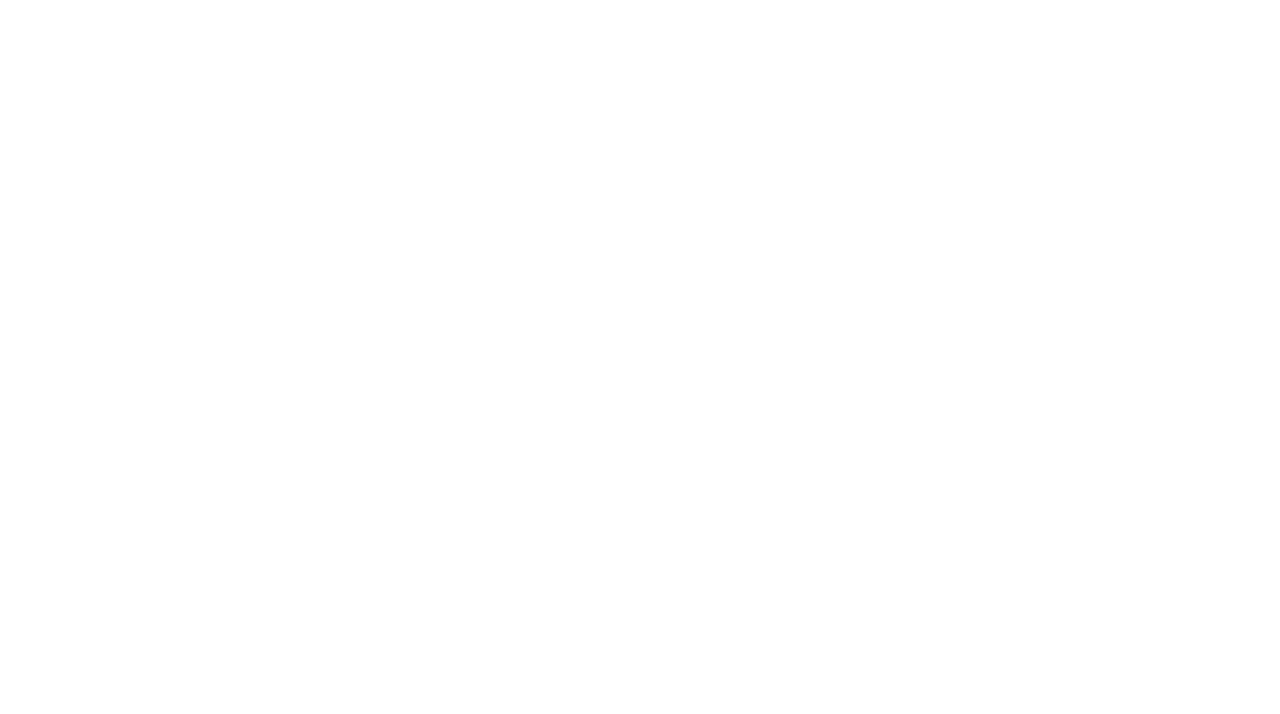
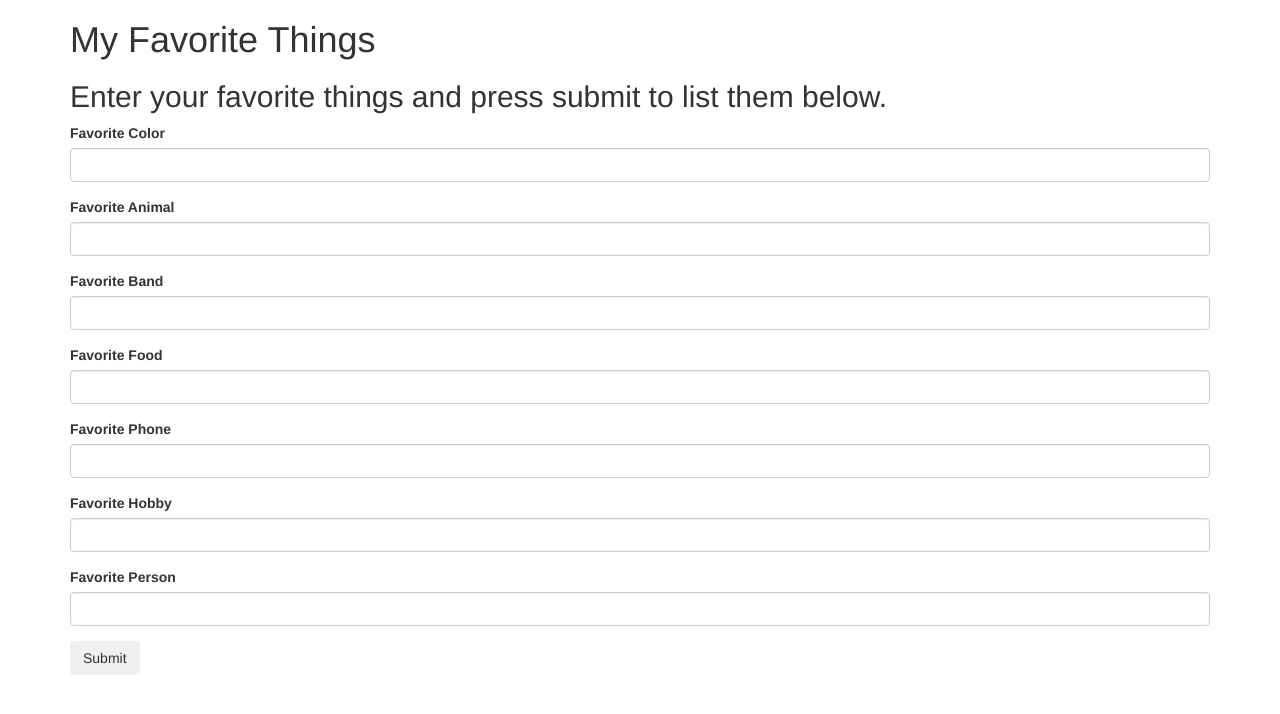
Before and after one commit to youssefk/jquery-code-review, a plain HTML site: page index.html in a window 1280 px wide. Drawn offline with Linux system fonts and the light colour scheme.

Commit message:
Add forms, inputs, and submit button

```diff
--- a/index.html
+++ b/index.html
@@ -8,6 +8,44 @@
   <script src="js/scripts.js"></script>
 </head>
 <body>
+  <div class="container">
+    <h1>My Favorite Things</h1>
+    <h2>Enter your favorite things and press submit to list them below.</h2>
+    <div id="blanks">
+      <form>
+        <div class="form-group">
+          <label for="favcolor">Favorite Color</label>
+          <input id="favcolor" class="form-control" type="text">
+        </div>
+        <div class="form-group">
+          <label for="favanimal">Favorite Animal</label>
+          <input id="favanimal" class="form-control" type="text">
+        </div>
+        <div class="form-group">
+          <label for="favband">Favorite Band</label>
+          <input id="favband" class="form-control" type="text">
+        </div>
+        <div class="form-group">
+          <label for="favfood">Favorite Food</label>
+          <input id="favfood" class="form-control" type="text">
+        </div>
+        <div class="form-group">
+          <label for="favphone">Favorite Phone</label>
+          <input id="favphone" class="form-control" type="text">
+        </div>
+        <div class="form-group">
+          <label for="favhobby">Favorite Hobby</label>
+          <input id="favhobby" class="form-control" type="text">
+        </div>
+        <div class="form-group">
+          <label for="favperson">Favorite Person</label>
+          <input id="favperson" class="form-control" type="text">
+        </div>
 
+        <button type="submit" class="btn">Submit</button>
+
+      </form>
+    </div>
+  </div>
 </body>
 </html>
```
